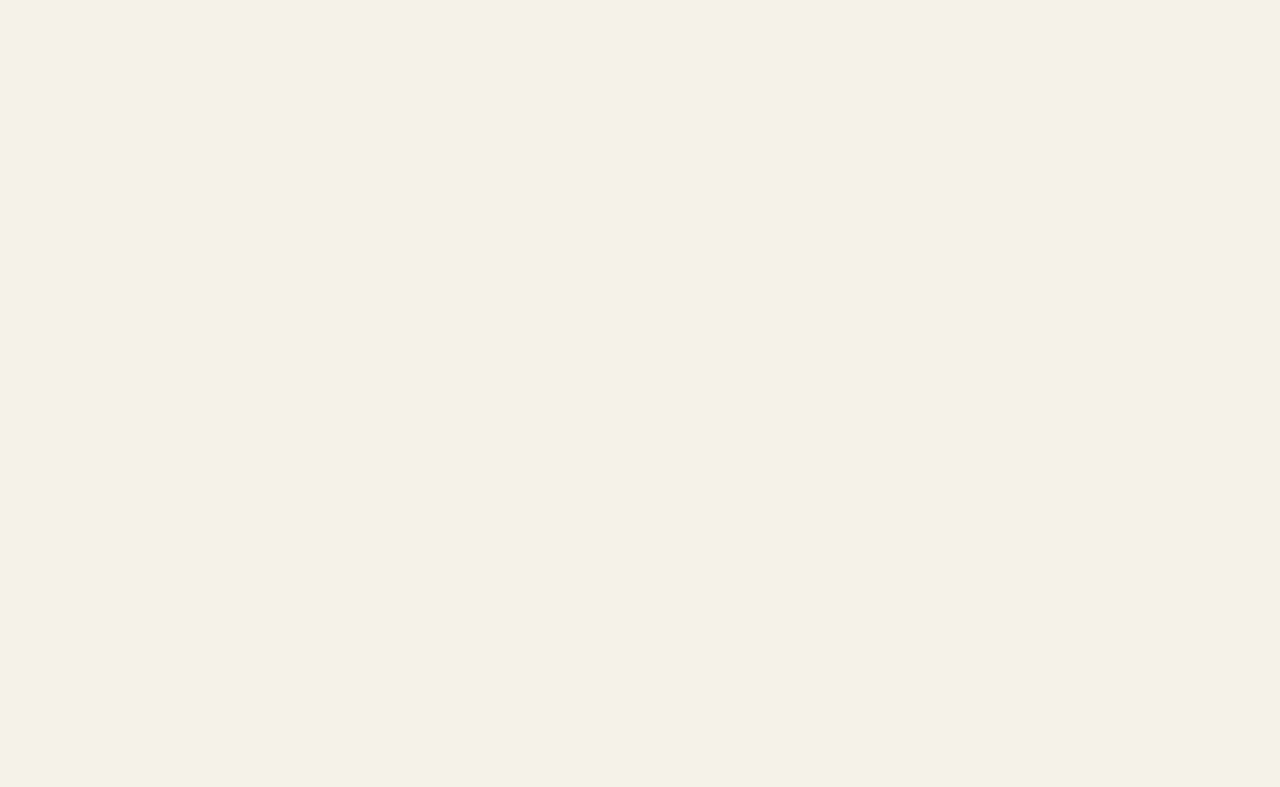
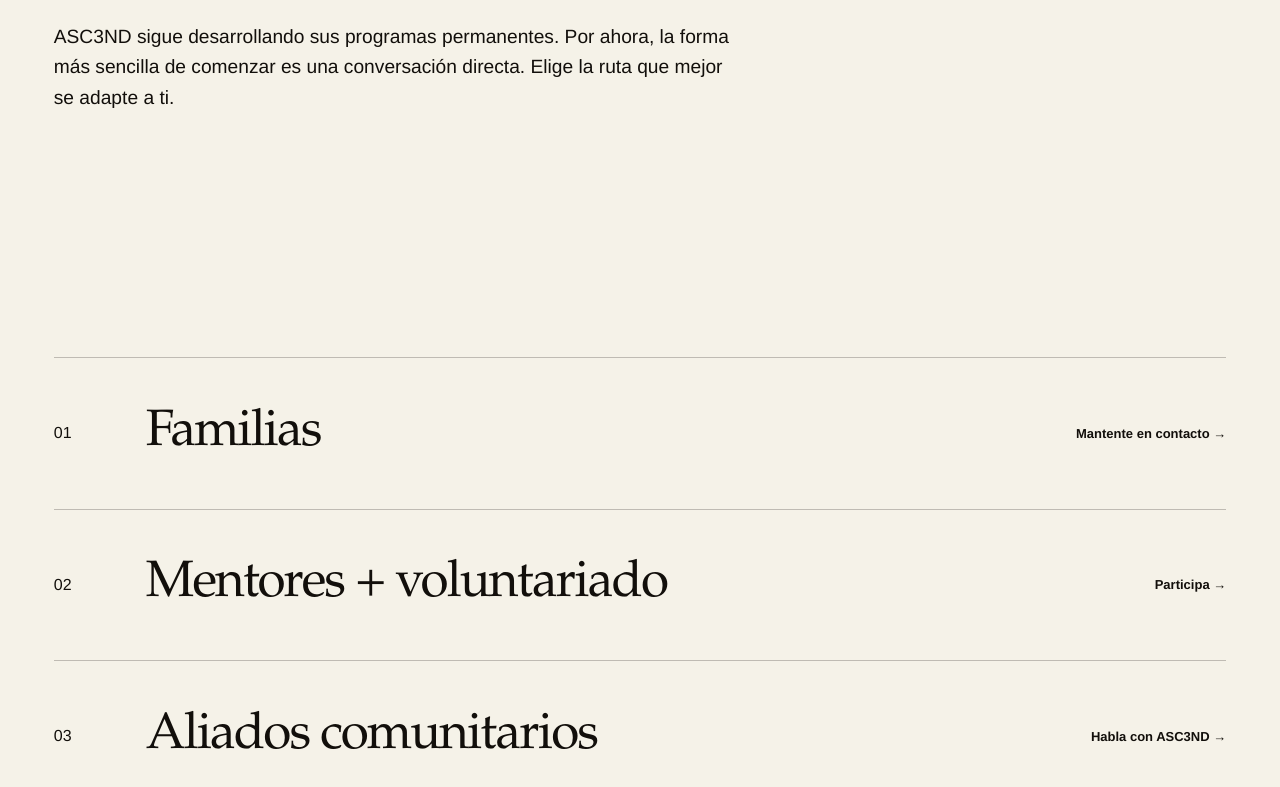
Before and after one commit to executiveusa/asc3nd-brand-site, a Next.js app: page /es/participar in a window 1280 px wide. Before the commit this address had no page. Shown: the part 439-1226 px from the top of the page. Before the commit the page ends 800 px from the top, so only its background shows below. Built offline with nearby package versions, Linux system fonts and the light colour scheme.

Commit message:
feat: add Spanish participation route

```diff
--- /dev/null
+++ b/app/es/participar/page.tsx
@@ -0,0 +1,34 @@
+import { InteriorPage } from "@/components/InteriorPage";
+import { siteStoryEs } from "@/lib/site-content.es";
+
+export const metadata = {
+  title: "Participa | ASC3ND",
+  description: "Formas de conectarte con ASC3ND como familia, mentor, voluntario o aliado comunitario.",
+  alternates: { canonical: "https://asc3nd.org/es/participar", languages: { "en-US": "https://asc3nd.org/take-part", "es": "https://asc3nd.org/es/participar" } },
+};
+
+export default function ParticiparPage() {
+  return (
+    <InteriorPage
+      eyebrow="Participa"
+      title="¿Quieres formar parte de lo que viene?"
+      intro="ASC3ND sigue desarrollando sus programas permanentes. Por ahora, la forma más sencilla de comenzar es una conversación directa. Elige la ruta que mejor se adapte a ti."
+      locale="es"
+      enHref="/take-part"
+      esHref="/es/participar"
+    >
+      <section className="interior-section shell">
+        <div className="choices">
+          {siteStoryEs.participation.map(({ index, label, action, href }) => (
+            <a href={href} key={index}><span>{index}</span><strong>{label}</strong><em>{action}</em></a>
+          ))}
+        </div>
+      </section>
+      <section className="interior-statement shell">
+        <p className="eyebrow">CONTACTO DIRECTO</p>
+        <h2>Empieza con una conversación.</h2>
+        <p><a className="text-link" href="mailto:main@asc3nd.org">main@asc3nd.org</a></p>
+      </section>
+    </InteriorPage>
+  );
+}
```
